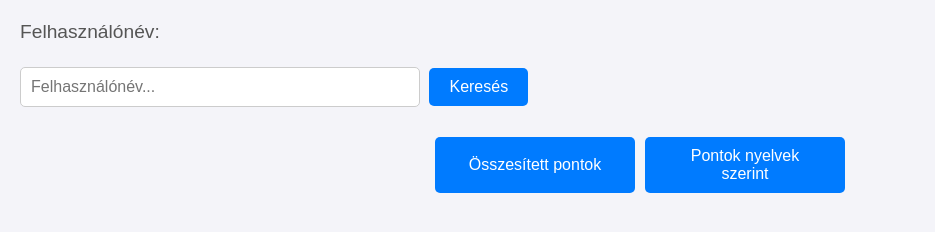
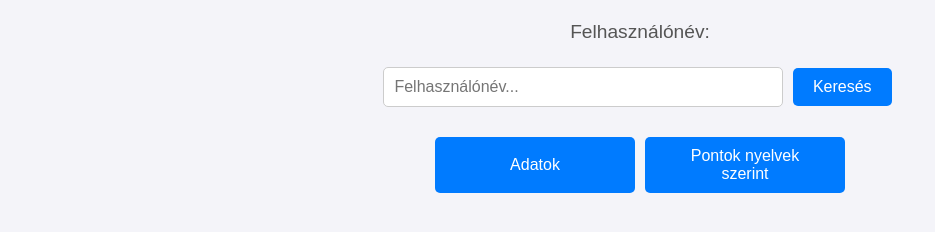
Before and after one commit to b0surist/Webprogramozas, a plain HTML site: page Projectcodewars/index.html in a window 1280 px wide. Shown: the part 74-306 px from the top of the page, without its empty margins (0-935 px from the left). Drawn offline with Linux system fonts and the light colour scheme.

Commit message:
Update index.html

```diff
--- a/Projectcodewars/index.html
+++ b/Projectcodewars/index.html
@@ -9,12 +9,13 @@
 <body>
     <h1>Codewars Felhasználó Pontjai</h1>
 
+    <center>
     <label for="username">Felhasználónév:</label>
     <input type="text" id="username" placeholder="Felhasználónév...">
     <button onclick="fetchUserData()">Keresés</button>
-
+    </center>
     <div class="menu">
-        <button onclick="showTotalPoints()">Összesített pontok</button>
+        <button onclick="showTotalPoints()">Adatok</button>
         <button onclick="showLanguagePoints()">Pontok nyelvek szerint</button>
     </div>
 
```
